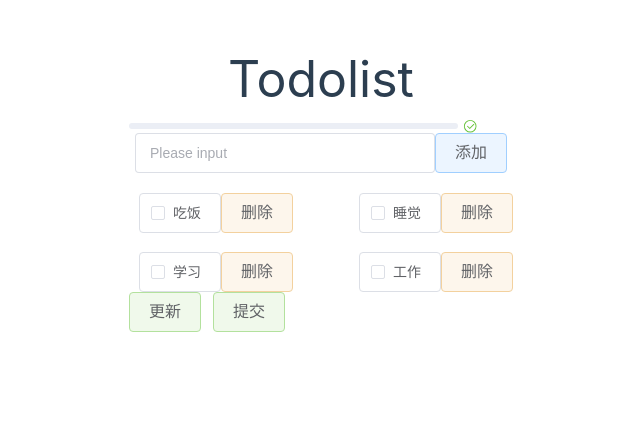
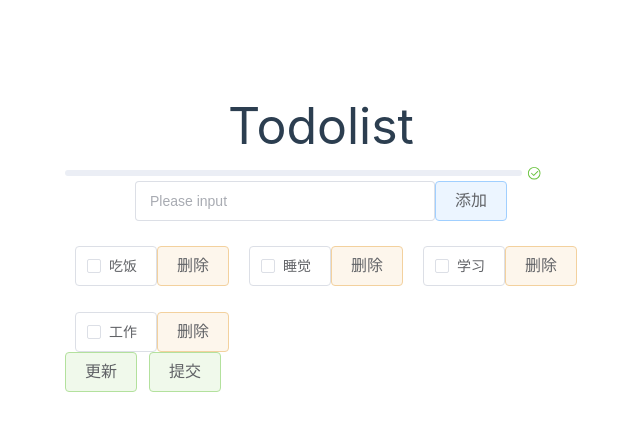
Before and after one commit to nitai2023/todolist, a Vue app: page / in a window 1280 px wide. Shown: the part 161-592 px from the top of the page, without its empty margins (319-959 px from the left). Built offline with nearby package versions, Linux system fonts and the light colour scheme; no server answers.

Commit message:
feat:优化了一下样式

```diff
--- a/src/App.vue
+++ b/src/App.vue
@@ -11,8 +11,11 @@
         <el-button     type="warning" size="large" @click="deletes(index)" plain><el-text  size="large">删除</el-text></el-button>
       </div>
     </div>
-    <el-button  type="success" size="large" @click="refresh" plain><el-text  size="large">更新</el-text></el-button>
-    <el-button  type="success" size="large" @click="change" plain><el-text  size="large">提交</el-text></el-button>
+    <div>
+      <el-button  type="success" size="large" @click="refresh" plain><el-text  size="large">更新</el-text></el-button>
+      <el-button  type="success" size="large" @click="change" plain><el-text  size="large">提交</el-text></el-button>
+    </div>
+
   </div>
 </template>
 <script setup lang="ts">
@@ -96,33 +99,28 @@ const deletes=async(index:number)=>{
 }
 </script>
 <style scoped>
+  /* body{
+    display: flex;
+    justify-content: center;
+    align-items: center;
+  } */
   #Border{
-    position: absolute;
-    width: 30%;
-    height: auto;
-    left: 35%;
-    top: 25%;
-
+    flex: 1;
+    width:40vw;
   }
   #Name{
     position: relative;
     margin: auto;
     width: 100%;
-    height: 30%;
-
+    /* height: 30%; */
+    height: auto;
     text-align: center;
     padding: auto;
 
   }
   h1{
-    position: relative;
-    width: 100%;
-    height: 50%;
-    /*top: 25%;
-    left: 25%;*/
-    text-align: center;
+    /* /* text-align: center; */
     font-size: 50px;
-
   }
   #Things{
     display: flex;
@@ -142,11 +140,11 @@ const deletes=async(index:number)=>{
     align-self: center;
 
   }
-  #Things input{
+  /* #Things input{
     position: relative;
     margin-top: 10%;
     width: 30px;
     height: 30px;
-  }
+  } */
 
 </style>
--- a/src/assets/main.css
+++ b/src/assets/main.css
@@ -28,8 +28,11 @@ a,
   }
 
   #app {
-    display: grid;
+    /* margin: 0 auto;
     grid-template-columns: 1fr 1fr;
-    padding: 0 2rem;
+    padding: 0 2rem; */
+    display: flex;
+    justify-content: center;
+    align-items: center;
   }
 }
```
Also changed, not shown: 1 other file (tests, documents, lock files or other folders).
